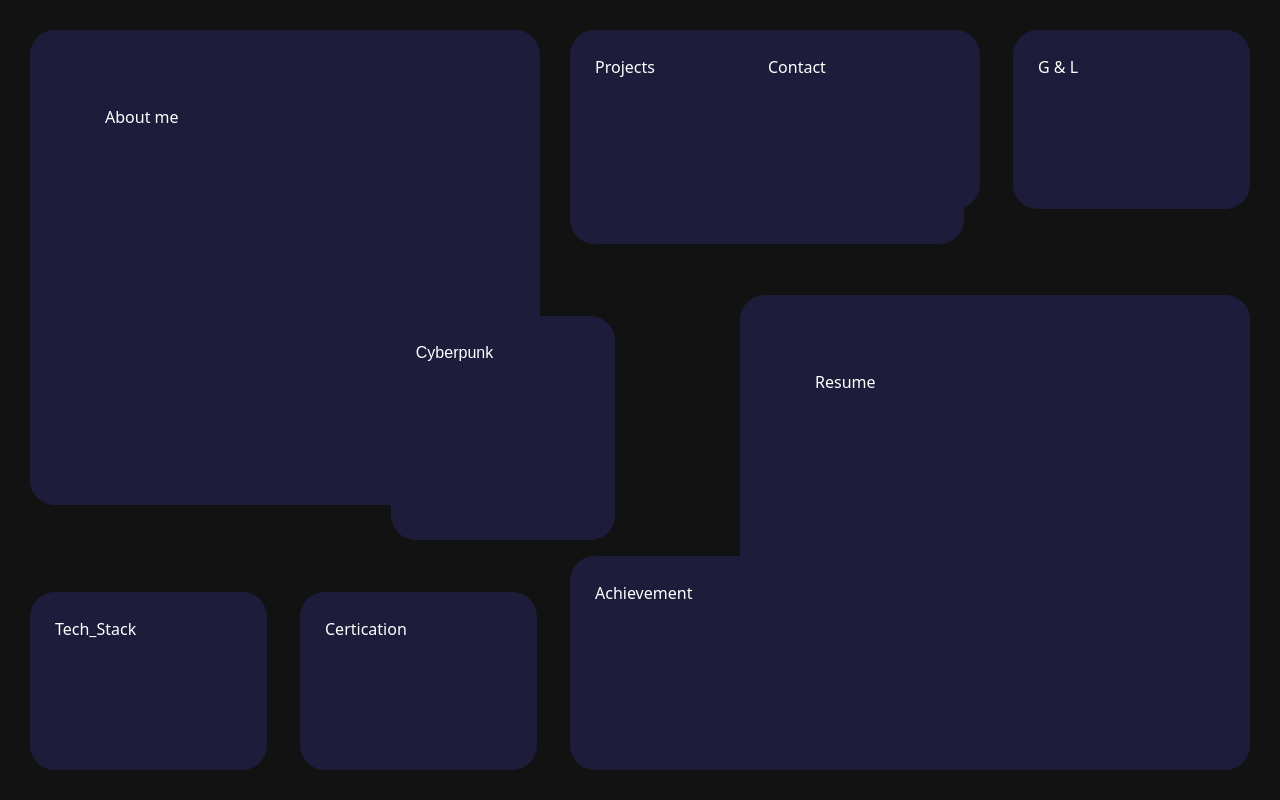
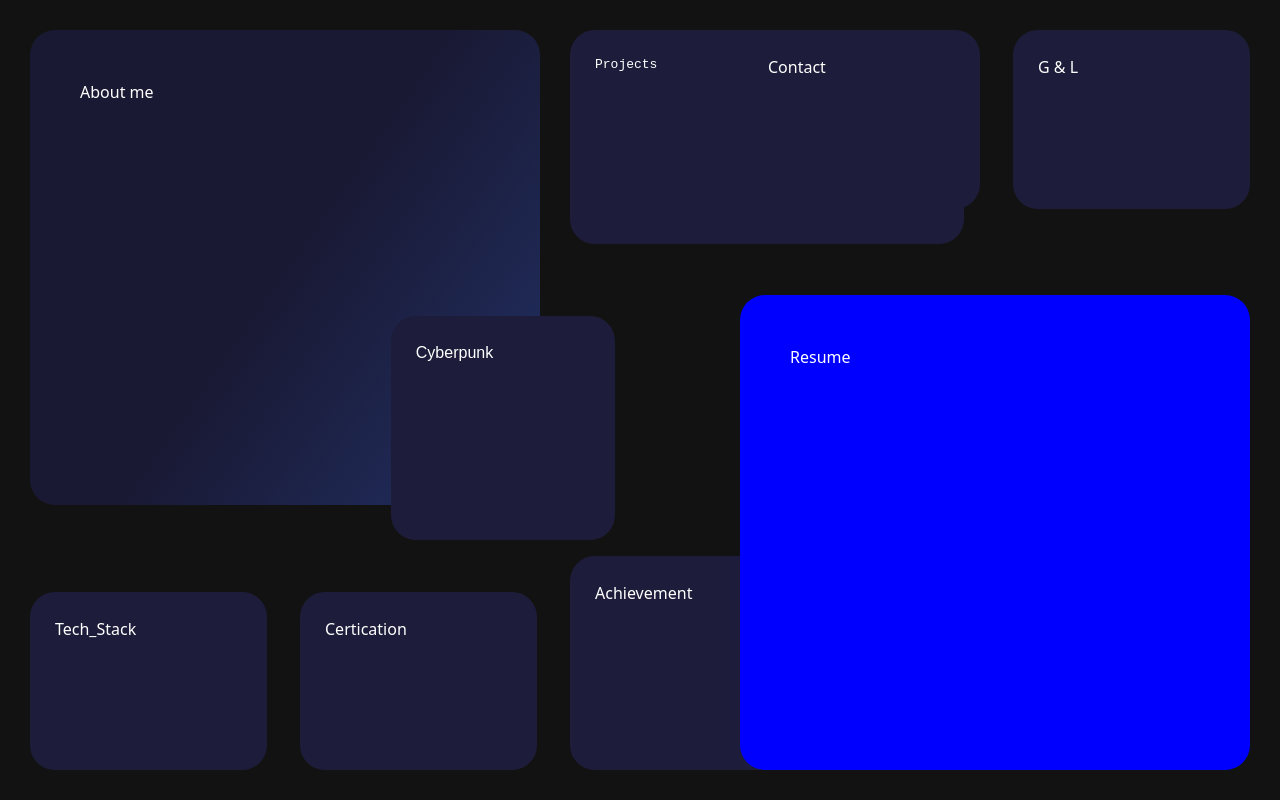
Before and after one commit to Abhimanyu254a/Abhimanyu-Portfolio, a React (Vite) app: page / in a window 1280 px wide. Built offline with nearby package versions, Linux system fonts and the light colour scheme; a web font is replaced by a local one.

Commit message:
Done Some work on photo trigger

```diff
--- a/src/components/LodingScreen.jsx
+++ b/src/components/LodingScreen.jsx
@@ -6,7 +6,7 @@ export const LoadingScreen = ({onComplete}) =>{
 
 
     const [text, setText] = useState("");
-    const fullText = "< Breaching />"
+    const fullText = "<Hello World />"
 
     useEffect(() => {
         let index = 0;
@@ -29,6 +29,22 @@ export const LoadingScreen = ({onComplete}) =>{
         return () => clearInterval(interval);
     },[onComplete]);
 
+
+
+
+
+
+
+
+
+
+
+
+
+
+
+
+
     return(
         <div className="fixed inset-0 z-50 bg-[#121212] text-grey-100 flex flex-col items-center justify-center">
             <div className="mb-4 text-4xl font-[Cyberpunk] font-bold">
--- a/src/components/PhotoTrigger.jsx
+++ b/src/components/PhotoTrigger.jsx
@@ -0,0 +1,16 @@
+import { motion } from 'framer-motion';
+
+const PhotoTrigger = () => {
+  return (
+    <motion.div
+      className="photo-div"
+      initial={{ opacity: 0, scale: 0 }}
+      animate={{ opacity: 1, scale: 1 }}
+      transition={{ duration: 1 }}
+    >
+      <img src="/your-photo.jpg" alt="Me" className="middle" />
+    </motion.div>
+  );
+};
+
+export default PhotoTrigger;
--- a/src/index.css
+++ b/src/index.css
@@ -38,23 +38,36 @@
     width: 510px;
     padding : 50px 50px 50px 50px;
     height: 475px;
-    border-color:#1D1D3B;
-    border-width:25px 25px 25px 25px;
     position: absolute;
     left: 30px;
     top: 30px;
-    background-color: #1D1D3B;
+    background: linear-gradient(125deg, oklch(22.911% 0.05149 281.555) 50%, rgba(33, 49, 102, 1) 100%);
+    transition: background-color 0.9s ease-in-out, transform 0.2s ease-out;
 }
+.large-top:hover {
+    /* Styles when hovered */
+    background: #7914dd; /* Your lighter, neon-like color */
+    /* Slightly lift the box and scale it up to come forward */
+    transform: translateY(-5px) scale(1.05);
+    box-shadow: 0 8px 20px rgba(0, 0, 0, 0.3); /* More prominent shadow on hover */
+    }
+
 .large-bottom{
     width: 510px;
     padding : 50px 50px 50px 50px;
     height: 475px;
-        border-color:#1D1D3B;
-    border-width:25px 25px 25px 25px;
     position: absolute  ;
     bottom: 30px;
     right: 30px;
-    background-color: #1D1D3B;
+    background: blue;
+    transition: background-color 0.4s ease-in-out, transform 0.2s ease-out;
+
+}
+.large-bottom:hover{
+background: linear-gradient(125deg, oklch(22.911% 0.05149 281.555) 50%, rgba(33, 49, 102, 1) 100%); /* Your lighter, neon-like color */
+    /* Slightly lift the box and scale it up to come forward */
+    transform: translateY(-5px) scale(1.05);
+    box-shadow: 0 8px 20px rgba(0, 0, 0, 0.3);
 }
 
 .small-bottom-left{
@@ -111,8 +124,15 @@
     height: 224.2px;
     background-color: #1D1D3B;
     font-family: 'Cyberpunk', sans-serif ;
-
+    transition: background-color 0.4s ease-in-out, transform 0.2s ease-out;
 }
+.middle:hover {
+            /* Styles when hovered */
+            background-color: #1f1263; /* Your lighter, neon-like color */
+            /* Slightly lift the box and scale it up to come forward */
+            transform: translateY(-5px) scale(1.05);
+            box-shadow: 0 8px 20px rgba(0, 0, 0, 0.3); /* More prominent shadow on hover */
+        }
 .middle-top{
     border-width:25px 25px 25px 25px;
     border-color:#1D1D3B;
@@ -123,6 +143,7 @@
     right: 575px;
     left: 570px;
     background-color: #1D1D3B;
+    font-family: monospace;
 }
 
 .middle-bottom{
@@ -135,7 +156,9 @@
     width: 394.2px;
     right: 575px;
     left: 570px;
+
 }
+
 
 @layer utilities
 {
@@ -150,6 +173,32 @@
     }
     .animate-loading-bar
     {
-        animation : loading 1s ease infinite
+        animation : loading 3s ease infinite
     }
 }
+
+        .hover-box {
+            /* Base styles for the div */
+            background-color: #191934; /* Your base dark color */
+            width: 300px;
+            height: 200px;
+            display: flex;
+            justify-content: center;
+            align-items: center;
+            color: #E0D8FF; /* Light text color for contrast */
+            font-size: 1.5rem;
+            font-weight: bold;
+            border-radius: 1rem; /* Rounded corners */
+            box-shadow: 0 4px 15px rgba(0, 0, 0, 0.2); /* Subtle shadow */
+
+            /* Smooth transition for background color and transform */
+            transition: background-color 0.4s ease-in-out, transform 0.2s ease-out;
+        }
+
+        .large-top:hover {
+            /* Styles when hovered */
+            background-color: #B366FF; /* Your lighter, neon-like color */
+            /* Slightly lift the box and scale it up to come forward */
+            transform: translateY(-5px) scale(1.05);
+            box-shadow: 0 8px 20px rgba(0, 0, 0, 0.3); /* More prominent shadow on hover */
+        }
```
Also changed, not shown: src/App.jsx (+10 -0 lines).
